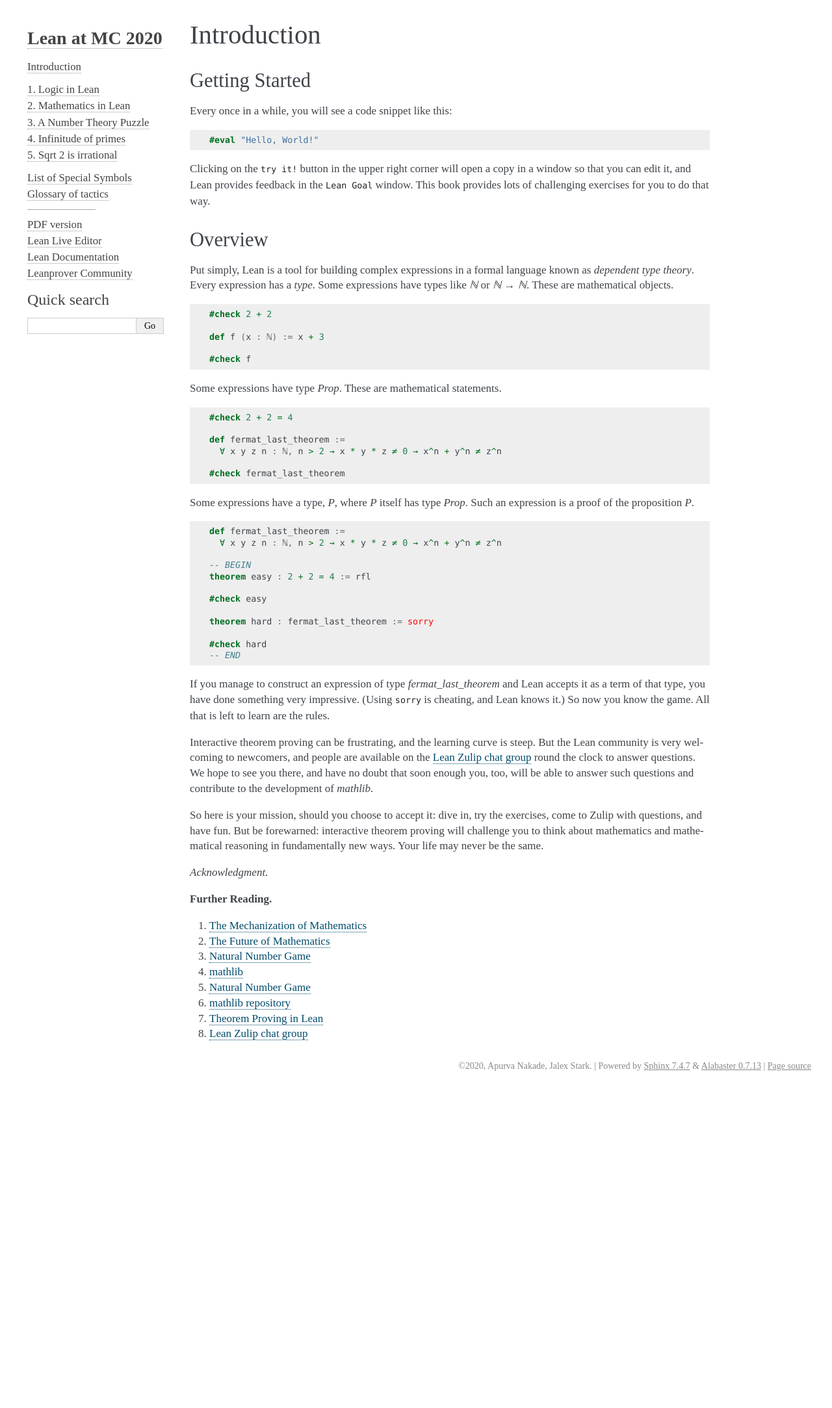
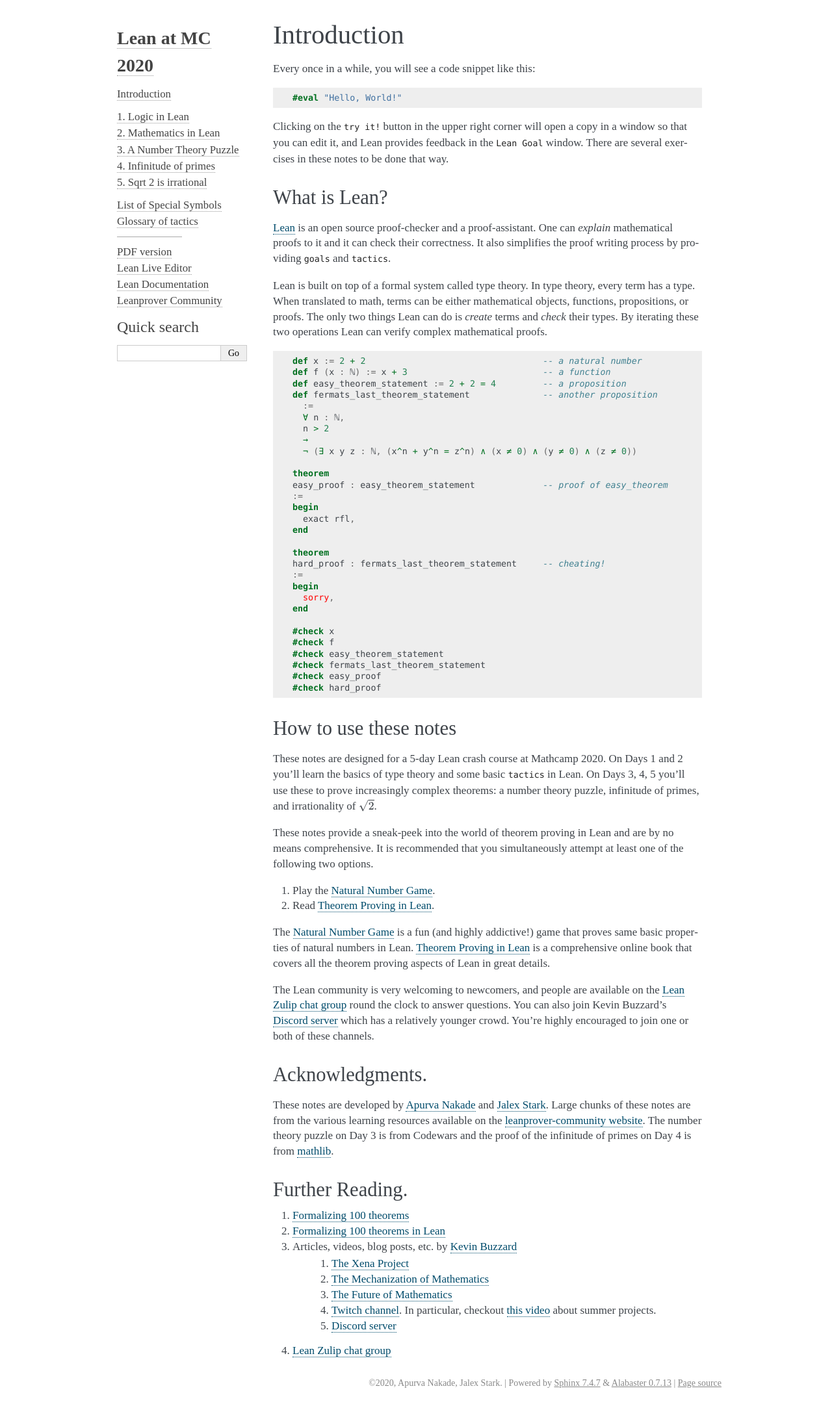
Before and after one commit to jalex-stark/lean-at-MC2020, a Sphinx documentation site: the page built from lean_at_mc2020_source/source/introduction.rst, in a window 1280 px wide. Shown: the whole page at 65% size. Built offline with Sphinx 7.4.7, drawn with Linux system fonts in a browser that asks for light colours; before the commit the page ends 1679 px from its top, so only the background shows below that.

Commit message:
Final draft of introduction.

```diff
--- a/lean_at_mc2020_source/source/conf.py
+++ b/lean_at_mc2020_source/source/conf.py
@@ -104,8 +104,8 @@ html_theme_options = {
                         'Lean Live Editor': 'https://leanprover-community.github.io/lean-web-editor/',
                         'Lean Documentation': 'https://leanprover-community.github.io/mathlib_docs/',
                         'Leanprover Community':'https://leanprover-community.github.io/'},
-    'sidebar_width' : '230px',
-    'page_width' : '95%',
+    # 'sidebar_width' : '230px',
+    # 'page_width' : '95%',
     # 'fixed_sidebar' : True
 }
 
--- a/lean_at_mc2020_source/source/introduction.rst
+++ b/lean_at_mc2020_source/source/introduction.rst
@@ -2,9 +2,6 @@
 
 Introduction
 ============
-
-Getting Started
----------------
 
 Every once in a while, you will see a code snippet like this:
 
@@ -16,127 +13,93 @@ Clicking on the ``try it!`` button in the upper right corner will
 open a copy in a window
 so that you can edit it,
 and Lean provides feedback in the ``Lean Goal`` window.
-This book provides lots of challenging exercises for you to do that
-way.
+There are several exercises in these notes to be done that way.
 
-.. TODO: delete this, or update it
 
-.. You can save your changes from VS Code in the usual way, and come back to the
-.. same file by pressing the corresponding ``try it!`` button again.
+What is Lean?
+--------------
+`Lean <https://leanprover.github.io/about/>`__ is an open source proof-checker and a proof-assistant.
+One can *explain* mathematical proofs to it and it can check their correctness.
+It also simplifies the proof writing process by providing ``goals`` and ``tactics``.
 
-.. If you want to reset the snippet or exercise to the version in the book,
-.. simply delete or rename the file with the changes you have made,
-.. and then press ``try it!`` once again.
-
-.. Sometimes in the text we will quote from a longer example, like so:
-
-.. .. code-block:: lean
-
-..     -- Give an example here
-..     -- Instead of a ``try it!'' button,
-..     -- there should be a ``see more!`` button.
-
-.. In that case, clicking on the ``see more!`` button opens a longer Lean file
-.. and takes you to that line.
-.. These displays are read only,
-.. and you should think of them as part of the main text.
-.. This allows us to describe a long development one piece at a time,
-.. leaving you free to survey the whole development as you please.
-
-.. Of course, you can create other Lean files to experiment.
-.. We have therefore set up the main folder with four subdirectories:
-
-.. * `snippets` contains your edited copies of the snippets in the text.
-
-.. * `exercises` contains your edited copies of the exercises.
-
-.. * `examples` contains the read-only examples we make use of in the text.
-
-.. * `user` is a folder for you use any way you please.
-
-Overview
---------
-
-Put simply, Lean is a tool for building complex expressions in a formal language
-known as *dependent type theory*.
-Every expression has a *type*.
-Some expressions have types like `ℕ` or `ℕ → ℕ`.
-These are mathematical objects.
+Lean is built on top of a formal system called type theory.
+In type theory, every term has a type.
+When translated to math, terms can be either mathematical objects, functions, propositions, or proofs.
+The only two things Lean can do is *create* terms and *check* their types.
+By iterating these two operations Lean can verify complex mathematical proofs.
 
 .. code-block:: lean
 
-    #check 2 + 2
+  def x := 2 + 2                                  -- a natural number
+  def f (x : ℕ) := x + 3                          -- a function
+  def easy_theorem_statement := 2 + 2 = 4         -- a proposition
+  def fermats_last_theorem_statement              -- another proposition
+    :=
+    ∀ n : ℕ,
+    n > 2
+    →
+    ¬ (∃ x y z : ℕ, (x^n + y^n = z^n) ∧ (x ≠ 0) ∧ (y ≠ 0) ∧ (z ≠ 0))
 
-    def f (x : ℕ) := x + 3
+  theorem
+  easy_proof : easy_theorem_statement             -- proof of easy_theorem
+  :=
+  begin
+    exact rfl,
+  end
 
-    #check f
+  theorem
+  hard_proof : fermats_last_theorem_statement     -- cheating!
+  :=
+  begin
+    sorry,
+  end
 
-Some expressions have type `Prop`.
-These are mathematical statements.
-
-.. code-block:: lean
-
-    #check 2 + 2 = 4
-
-    def fermat_last_theorem :=
-      ∀ x y z n : ℕ, n > 2 → x * y * z ≠ 0 → x^n + y^n ≠ z^n
-
-    #check fermat_last_theorem
-
-Some expressions have a type, `P`, where `P` itself has type `Prop`.
-Such an expression is a proof of the proposition `P`.
-
-.. code-block:: lean
-
-    def fermat_last_theorem :=
-      ∀ x y z n : ℕ, n > 2 → x * y * z ≠ 0 → x^n + y^n ≠ z^n
-
-    -- BEGIN
-    theorem easy : 2 + 2 = 4 := rfl
-
-    #check easy
-
-    theorem hard : fermat_last_theorem := sorry
-
-    #check hard
-    -- END
-
-If you manage to construct an expression of type `fermat_last_theorem` and
-Lean accepts it as a term of that type,
-you have done something very impressive.
-(Using ``sorry`` is cheating, and Lean knows it.)
-So now you know the game.
-All that is left to learn are the rules.
+  #check x
+  #check f
+  #check easy_theorem_statement
+  #check fermats_last_theorem_statement
+  #check easy_proof
+  #check hard_proof
 
 
-Interactive theorem proving can be frustrating,
-and the learning curve is steep.
-But the Lean community is very welcoming to newcomers,
-and people are available on the `Lean Zulip chat group`_ round the clock
+How to use these notes
+-----------------------
+These notes are designed for a 5-day Lean crash course at Mathcamp 2020.
+On Days 1 and 2 you'll learn the basics of type theory and some basic ``tactics`` in Lean.
+On Days 3, 4, 5 you'll use these to prove increasingly complex theorems: a number theory puzzle, infinitude of primes, and irrationality of :math:`\sqrt{2}`.
+
+These notes provide a sneak-peek into the world of theorem proving in Lean and are by no means comprehensive.
+It is recommended that you simultaneously attempt at least one of the following two options.
+
+#. Play the `Natural Number Game`_.
+#. Read `Theorem Proving in Lean`_.
+
+The `Natural Number Game`_ is a fun (and highly addictive!) game that proves same basic properties of natural numbers in Lean.
+`Theorem Proving in Lean`_ is a comprehensive online book that covers all the theorem proving aspects of Lean in great details.
+
+The Lean community is very welcoming to newcomers, and people are available on the `Lean Zulip chat group`_ round the clock
 to answer questions.
-We hope to see you there, and have no doubt that
-soon enough you, too, will be able to answer such questions
-and contribute to the development of *mathlib*.
-
-So here is your mission, should you choose to accept it:
-dive in, try the exercises, come to Zulip with questions, and have fun.
-But be forewarned:
-interactive theorem proving will challenge you to think about
-mathematics and mathematical reasoning in fundamentally new ways.
-Your life may never be the same.
-
-*Acknowledgment.*
+You can also join Kevin Buzzard's `Discord server <https://t.co/DSz6mbw4Oc?amp=1>`__ which has a relatively younger crowd.
+You're highly encouraged to join one or both of these channels.
 
 
-**Further Reading.**
+Acknowledgments.
+----------------
+These notes are developed by `Apurva Nakade <https://apurvanakade.github.io>`__ and `Jalex Stark <https://jalexstark.com/>`__.
+Large chunks of these notes are from the various learning resources available on the `leanprover-community website <https://leanprover-community.github.io/learn.html>`__.
+The number theory puzzle on Day 3 is from Codewars and the proof of the infinitude of primes on Day 4 is from `mathlib <https://github.com/leanprover-community/mathlib/blob/53c1531/src/data/real/irrational.lean#L83>`__.
 
-#. `The Mechanization of Mathematics`_
-#. `The Future of Mathematics`_
-#. `Natural Number Game`_
-#. mathlib_
-#. `Natural Number Game`_
-#. `mathlib repository`_
-#. `Theorem Proving in Lean`_
+
+Further Reading.
+------------------
+#. `Formalizing 100 theorems <http://www.cs.ru.nl/~freek/100/index.html>`__
+#. `Formalizing 100 theorems in Lean <https://leanprover-community.github.io/100.html>`__
+#. Articles, videos, blog posts, etc. by `Kevin Buzzard <https://www.imperial.ac.uk/people/k.buzzard>`__
+    #. `The Xena Project <https://xenaproject.wordpress.com/>`__
+    #. `The Mechanization of Mathematics`_
+    #. `The Future of Mathematics`_
+    #. `Twitch channel <https://www.twitch.tv/kbuzzard>`__. In particular, checkout `this video <https://www.twitch.tv/videos/665779560>`__ about summer projects.
+    #. `Discord server <https://t.co/DSz6mbw4Oc?amp=1>`__
 #. `Lean Zulip chat group`_
 
 
```
